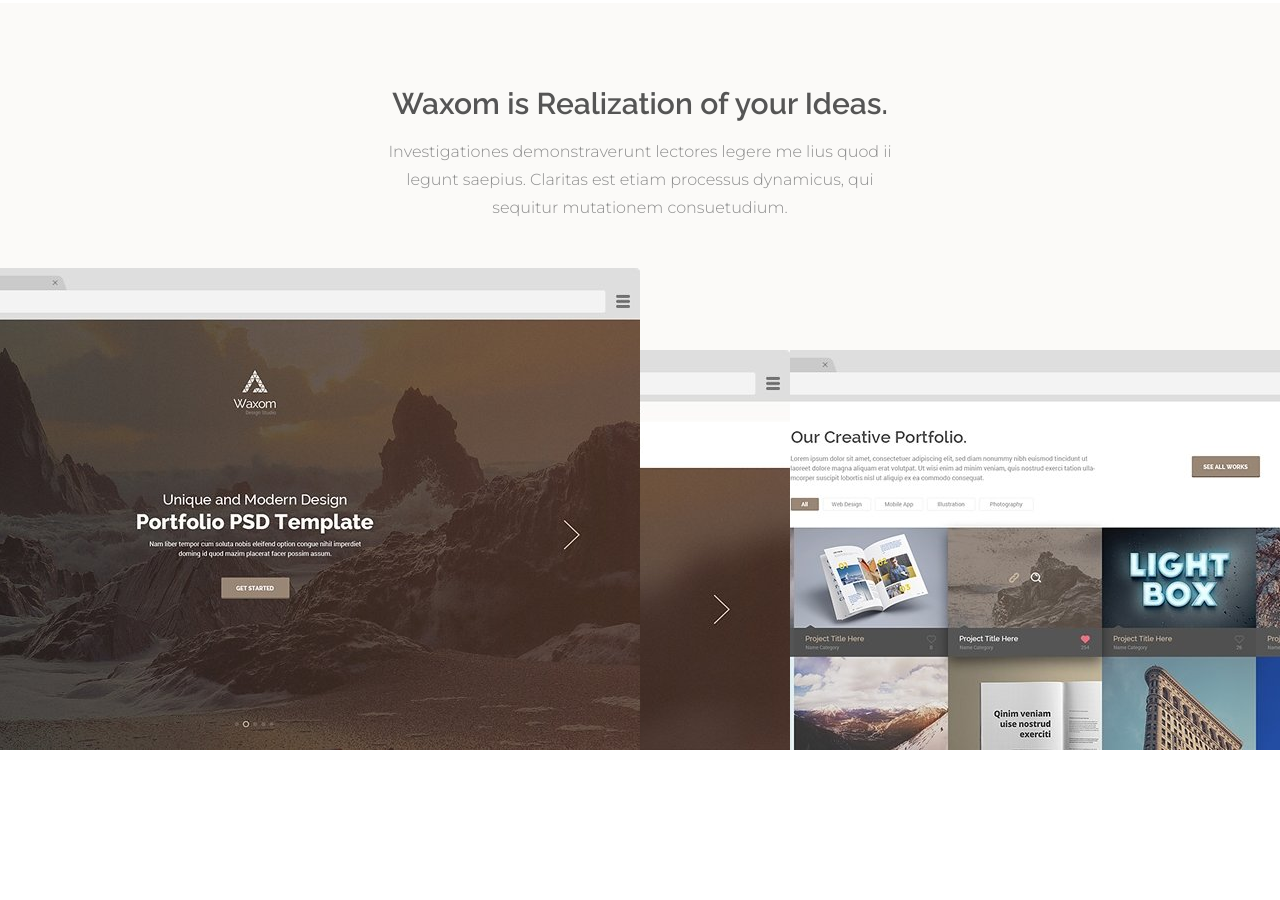
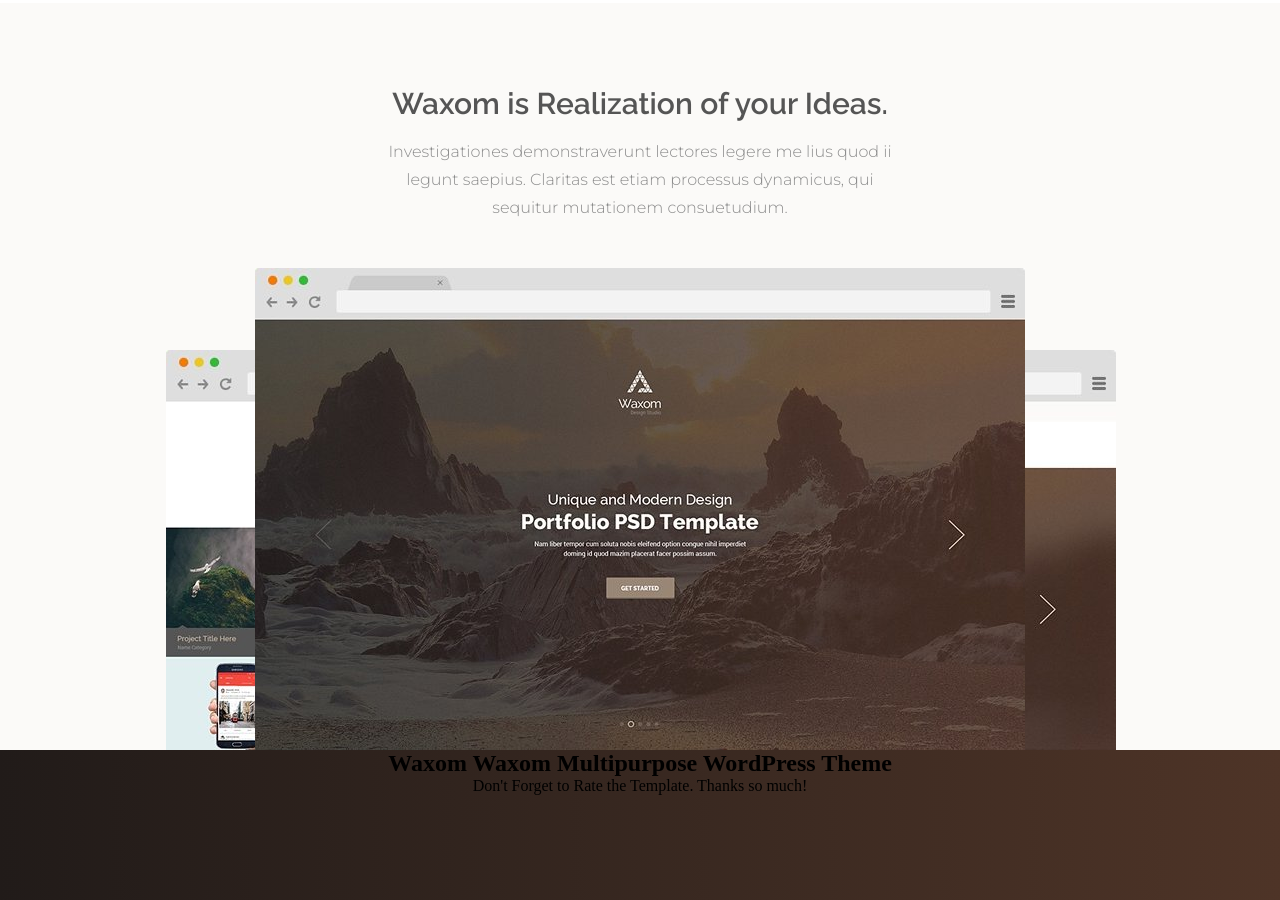
Before and after one commit to Demut91/html5-final-project, a plain HTML site: page index.html in a window 1280 px wide. Shown: the part 1543-2443 px from the top of the page. Before the commit the page ends 2293 px from the top, so only its background shows below. Drawn offline with Linux system fonts and the light colour scheme.

Commit message:
3dblock complete

```diff
--- a/index.html
+++ b/index.html
@@ -104,6 +104,11 @@
                 <img class="last-img" src="images/browser_right_10770.jpg" alt="rightrscreenshot">
             </div>
 
+            <aside class="wordpress-stripe">
+                <h2 class="wordpress-heading"><span class="waxom">Waxom </span>Waxom Multipurpose WordPress Theme</h2>
+                <p class="wordpress-text">Don't Forget to Rate the Template. Thanks so much!</p>
+            </aside>
+
 
         </section>
 
--- a/styles.css
+++ b/styles.css
@@ -329,11 +329,25 @@
 }
 
 .first-img {
-    z-index: 2;
+    z-index: 3;
+    position: relative;
 }
 
 .second-img {
     position: absolute;
-    left: 20px;
+
+    left: 346px;
+    z-index: 2;
+}
+
+.last-img {
+    position: absolute;
+    right: 344px;
     z-index: 1;
 }
+
+.wordpress-stripe {
+    width: 100%;
+    height: 150px;
+    background-image: linear-gradient(90.0deg, #211b19 0%, #4e3427 100%);
+}
```
